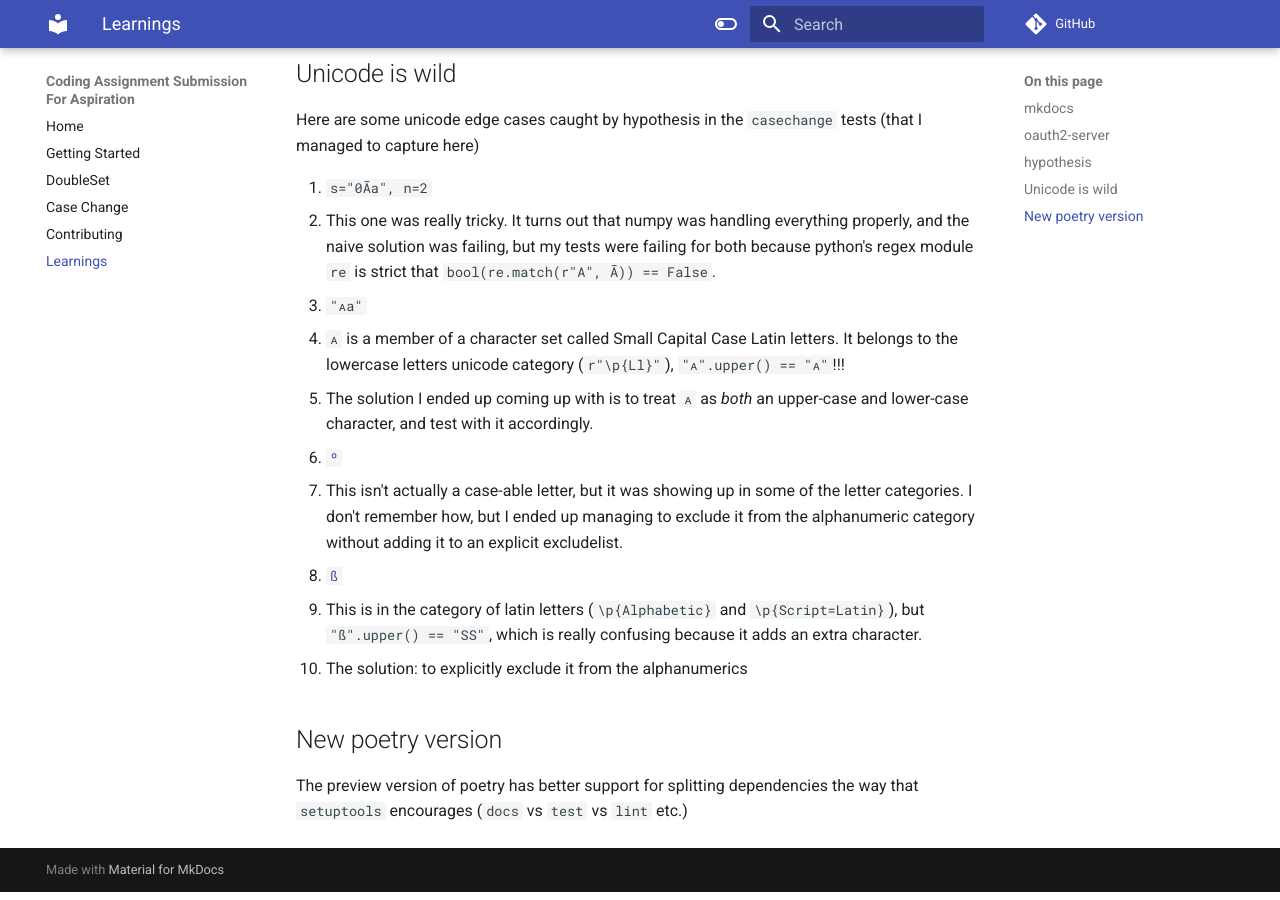
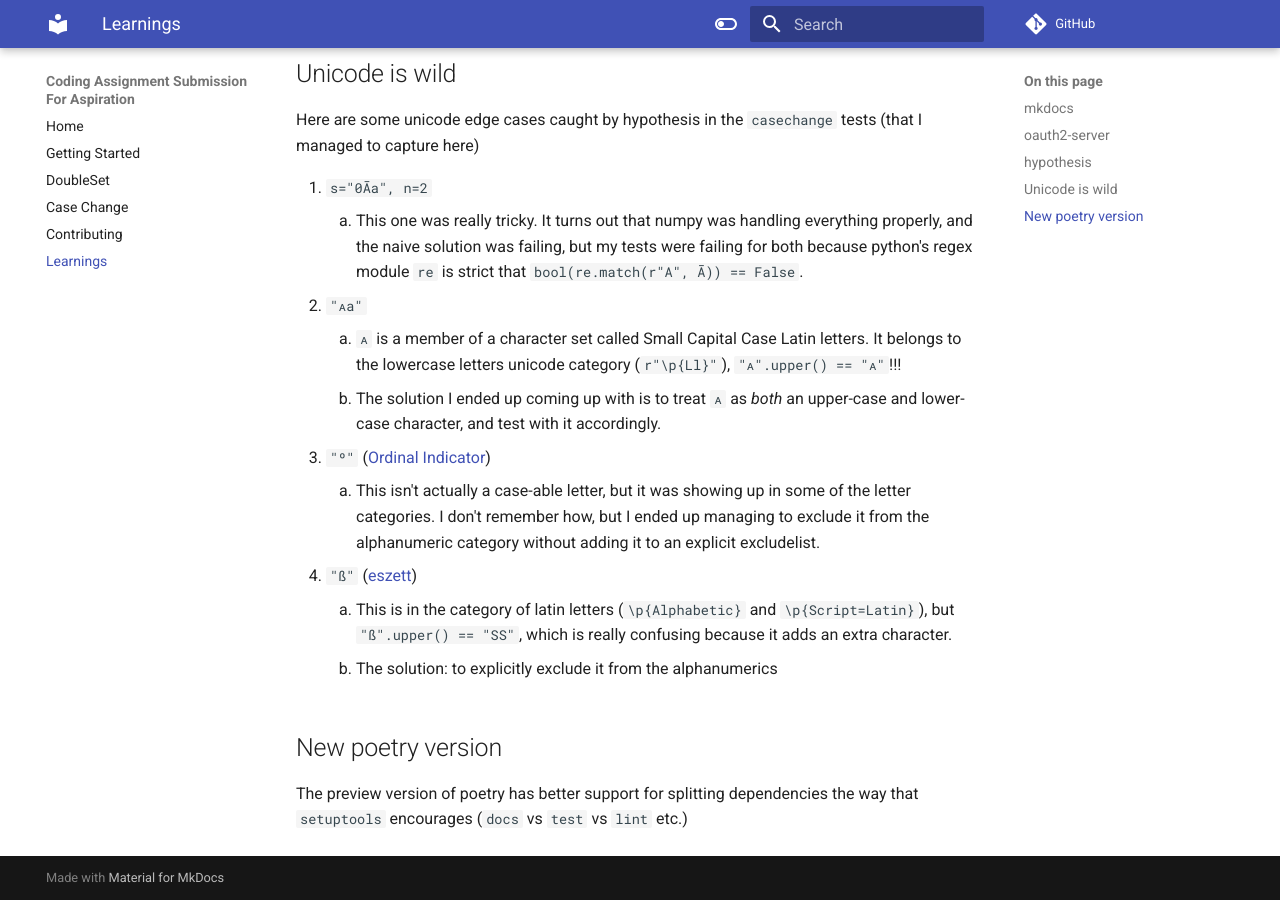
Before and after one commit to znd4/aspiration, an MkDocs documentation site: the page built from docs/learnings.md, in a window 1280 px wide and 900 px high, scrolled down 785 px. Built offline with MkDocs 1.6.1 and Material for MkDocs 9.7.7, drawn with Linux system fonts in a browser that asks for light colours; comment, search, counter and statistics services are not loaded; the version menu is left out.

```diff
--- /dev/null
+++ b/.prettierrc.yml
@@ -0,0 +1 @@
+tabWidth: 4
--- a/docs/learnings.md
+++ b/docs/learnings.md
@@ -21,15 +21,15 @@ Like `mkdocs`, I'd used `hypothesis` for a couple projects before, but I'd never
 Here are some unicode edge cases caught by hypothesis in the `casechange` tests (that I managed to capture here)
 
 1. `s="0Āa", n=2`
-   1. This one was really tricky. It turns out that numpy was handling everything properly, and the naive solution was failing, but my tests were failing for both because python's regex module `re` is strict that `bool(re.match(r"A", Ā)) == False`.
+    1. This one was really tricky. It turns out that numpy was handling everything properly, and the naive solution was failing, but my tests were failing for both because python's regex module `re` is strict that `bool(re.match(r"A", Ā)) == False`.
 2. `"ᴀa"`
-   1. `ᴀ` is a member of a character set called Small Capital Case Latin letters. It belongs to the lowercase letters unicode category (`r"\p{Ll}"`), `"ᴀ".upper() == "ᴀ"`!!!
-   2. The solution I ended up coming up with is to treat `ᴀ` as _both_ an upper-case and lower-case character, and test with it accordingly.
-3. [`º`](https://en.wikipedia.org/wiki/Ordinal_indicator)
-   1. This isn't actually a case-able letter, but it was showing up in some of the letter categories. I don't remember how, but I ended up managing to exclude it from the alphanumeric category without adding it to an explicit excludelist.
-4. [`ß`](https://en.wikipedia.org/wiki/%C3%9F)
-   1. This is in the category of latin letters (`\p{Alphabetic}` and `\p{Script=Latin}`), but `"ß".upper() == "SS"`, which is really confusing because it adds an extra character.
-   2. The solution: to explicitly exclude it from the alphanumerics
+    1. `ᴀ` is a member of a character set called Small Capital Case Latin letters. It belongs to the lowercase letters unicode category (`r"\p{Ll}"`), `"ᴀ".upper() == "ᴀ"`!!!
+    2. The solution I ended up coming up with is to treat `ᴀ` as _both_ an upper-case and lower-case character, and test with it accordingly.
+3. `"º"` ([Ordinal Indicator](https://en.wikipedia.org/wiki/Ordinal_indicator))
+    1. This isn't actually a case-able letter, but it was showing up in some of the letter categories. I don't remember how, but I ended up managing to exclude it from the alphanumeric category without adding it to an explicit excludelist.
+4. `"ß"` ([eszett](https://en.wikipedia.org/wiki/%C3%9F))
+    1. This is in the category of latin letters (`\p{Alphabetic}` and `\p{Script=Latin}`), but `"ß".upper() == "SS"`, which is really confusing because it adds an extra character.
+    2. The solution: to explicitly exclude it from the alphanumerics
 
 ## New poetry version
 
```
